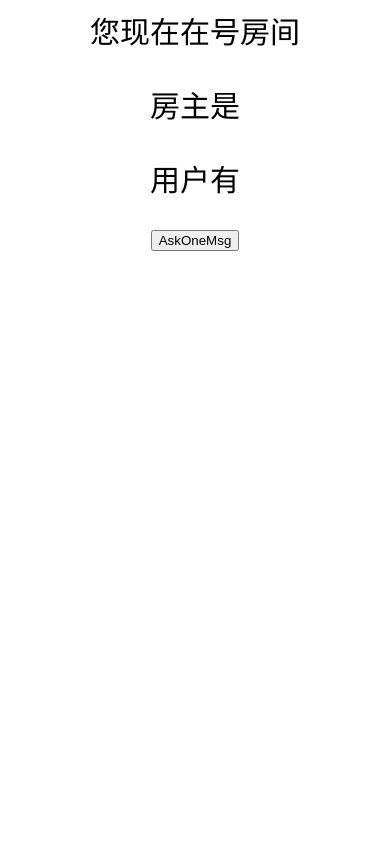
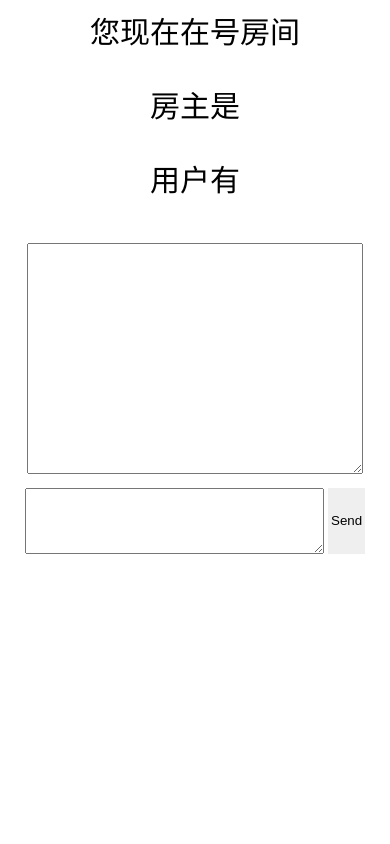
Before and after one commit to gaogaotiantian/GameHost, a Flask app: template templates/room.html in a window 390 px wide. Run offline with Flask 2, Linux system fonts and the light colour scheme; the template is opened without the code that fills it: most values are stand-ins (such as "Sample title", 1, 10 or a date in 2020).

Commit message:
Still in development
1. Implemented chat room
2. Made some css work for mobile
3. User will be redirected to index if room is invalid

```diff
--- a/GameHost.py
+++ b/GameHost.py
@@ -76,6 +76,11 @@
         sdpkt.MakeGetRoomListRequest()
         rcvpkt = self.SendAndRecvPacket(sdpkt)
         return rcvpkt
+    def PostChat(self, roomid, username, msg):
+        sdpkt = GRPacket()
+        sdpkt.MakePostChatRequest(roomid, username, msg)
+        rcvpkt = self.SendAndRecvPacket(sdpkt)
+        return rcvpkt
 
 
 gameRoom = GameRoomClient()
@@ -106,6 +111,11 @@
             return gameRoom.GetRoomInfo(roomid)
         if request.form['action'] == 'GetRoomList':
             return gameRoom.GetRoomList().Serialize()
+        if request.form['action'] == 'PostChat':
+            print 'PostChat!'
+            roomid = request.form['roomid']
+            msg = request.form['message']
+            return gameRoom.PostChat(roomid = roomid, username = username, msg = msg).Serialize()
 
 @app.route('/room/<roomid>')
 def room(roomid):
@@ -115,7 +125,7 @@
     else:
         if gameRoom.HasRoom(roomid):
             if gameRoom.JoinRoom(username, roomid):
-                return render_template('room.html', roomid = roomid, action_url = url_for('action'))
+                return render_template('room.html', roomid = roomid, action_url = url_for('action'), index_url = url_for('index'))
 
     return 'No Such Room!'
 
--- a/GameRoom/GameRoomPacket/GRPacket.py
+++ b/GameRoom/GameRoomPacket/GRPacket.py
@@ -18,7 +18,7 @@
 class GRPacket:
     def __init__(self, data = ''):
         self.data = {}
-        self.validType = ['InitTest', 'CreateRoom', 'CheckRoomId', 'AskOneMessage', 'UpdateRoomInfo', 'GetRoomList', 'JoinRoom', 'Empty']
+        self.validType = ['InitTest', 'CreateRoom', 'CheckRoomId', 'AskOneMessage', 'UpdateRoomInfo', 'GetRoomList', 'JoinRoom', 'PostChat', 'InvalidRoom', 'Empty']
         self.validRoomType = ['chat_room']
         self.validTarget = ['server', 'room_generic', 'host', 'front_end']
         if data == '':
@@ -30,6 +30,8 @@
                 self.MakeSuccessRespond()
             elif data == 'GR_EMPTY':
                 self.MakeEmptyRespond()
+            elif data == 'GR_INVALIDROOM':
+                self.MakeInvalidRoomRespond()
             else:
                 raise Exception('Unknown Initialization!', data)
         else:
@@ -42,11 +44,6 @@
         self.data['direction'] = 'Request'
     def SetRespond(self):
         self.data['direction'] = 'Respond'
-    def IsRequest(self):
-        return self.data['direction'] == 'Request'
-    def IsRespond(self):
-        return self.data['direction'] == 'Respond'
-
     def SetType(self, t):
         if t in self.validType:
             self.data['type'] = t
@@ -99,6 +96,10 @@
         self.data['userList'] = userList
     def GetUserList(self):
         return self.data['userList']
+    def SetMsg(self, msg):
+        self.data['msg'] = msg
+    def GetMsg(self):
+        return self.data['msg']
     # Is functions with Get*()
     def IsInitTest(self):
         return self.GetType() == 'InitTest'
@@ -106,6 +107,11 @@
         return self.data['status'] == 'Success'
     def IsFail(self):
         return self.data['status'] == 'Fail'
+    def IsRequest(self):
+        return self.data['direction'] == 'Request'
+    def IsRespond(self):
+        return self.data['direction'] == 'Respond'
+
     def IsCreateRoom(self):
         return self.GetType() == 'CreateRoom'
     def IsCheckRoomId(self):
@@ -116,6 +122,8 @@
         return self.GetType() == 'GetRoomList'
     def IsJoinRoom(self):
         return self.GetType() == 'JoinRoom'
+    def IsPostChat(self):
+        return self.GetType() == 'PostChat'
     def IsEmpty(self):
         return self.GetType() == 'Empty'
     def IsToServer(self):
@@ -201,6 +209,20 @@
         self.SetType('JoinRoom')
         self.SetRoomId(roomid)
         self.SetUser(username)
+    def MakePostChatRequest(self, roomid, username, msg):
+        self.SetRequest()
+        self.SetTarget('room_generic')
+        self.SetType('PostChat')
+        self.SetRoomId(roomid)
+        self.SetUser(username)
+        self.SetMsg(msg)
+    def MakePostChatRespond(self, roomid, username, msg):
+        self.SetRespond()
+        self.SetTarget('front_end')
+        self.SetType('PostChat')
+        self.SetRoomId(roomid)
+        self.SetUser(username)
+        self.SetMsg(msg)
     def MakeEmptyRespond(self):
         self.SetSuccess()
         self.SetTarget('front_end')
@@ -211,6 +233,10 @@
     def MakeFailRespond(self):
         self.SetFail()
         self.SetRespond()
+    def MakeInvalidRoomRespond(self):
+        self.SetFail()
+        self.SetRespond()
+        self.SetType('InvalidRoom')
     def Serialize(self):
         return json.dumps(self.data)
     def Deserialize(self, data):
--- a/static/style.css
+++ b/static/style.css
@@ -5,11 +5,30 @@
     font-family: 'Times New Roman';
     font-size: 30px;
 }
-.content {
+body{
     text-align: center;
-    width: 1080px;
+}
+#content {
+    text-align: center;
 }
 #join_room_sel {
     overflow-y:auto;
-    width:500px;
+    width:20em;
 }
+#chat_show_text {
+    margin:1em;
+    width:90%;
+}
+#chat_area {
+    height:5em;
+    width:80%;
+    vertical-align:bottom;
+}
+#send_chat{
+    border:1em;
+    padding:0;
+    margin:0;
+    line-height:normal;
+    height:5em;
+    width:10%;
+}
--- a/templates/base.html
+++ b/templates/base.html
@@ -1,6 +1,7 @@
 <html>
 <head>
 <meta charset='UTF-8'>
+<meta name="viewport" content="width=device-width, initial-scale=1.0, maximum-scale=1.0, user-scalable=0">
 <link rel='stylesheet' type="text/css" href="/static/style.css">
 <script src="https://ajax.googleapis.com/ajax/libs/jquery/1.12.0/jquery.min.js"></script>
 </head>
--- a/templates/index.html
+++ b/templates/index.html
@@ -25,6 +25,9 @@
     ParsePacket(data);
   });
 }
+$(function() {
+  RefreshRoomList();
+});
 </script>
 <div id='content'>
   <div id='div_username_input'>
--- a/templates/room.html
+++ b/templates/room.html
@@ -8,12 +8,15 @@
   console.log(pkt)
   console.log(pkt['type'])
   if (pkt['type'] == 'UpdateRoomInfo') {
-    console.log('in')
     $('#room_number').text('您现在在' + roomid + '号房间');
     $('#room_admin').text('房主是' + pkt['roomAdmin']);
     $('#user_list').text('用户有' + pkt['userList']);
+  } else if (pkt['type'] == 'PostChat') {
+    $('#chat_show_text').val($('#chat_show_text').val() + pkt['user'] + ': ' + pkt['msg'] + '\n')
+  } else if (pkt['type'] == 'InvalidRoom') {
+      window.location.href = {{index_url}};
   } else {
-
+      console.log(pkt)
   }
 }
 function AskOneMsg() {
@@ -26,16 +29,43 @@
     ParsePacket(data);
   });
 }
+function PostChat() {
+  var msg = $("#chat_area").val();
+  $("#chat_area").val("");
+  $.post("{{action_url}}",
+  {
+    action: 'PostChat',
+    roomid: roomid,
+    message: msg
+  },
+  function(data, status) {
+    ParsePacket(data);
+  });
+}
 $(document).ready(function() {
   AskOneMsg();
   setInterval(AskOneMsg, 1000);
+  // Detect enter from textarea
+  $("#chat_area").keypress(function(e) {
+    console.log(e)
+    if (e.which == 10 || e.which == 13) {
+      e.preventDefault();
+      PostChat();
+    }
+  });
 });
 </script>
   <div class='basic_room_info'>
     <p id='room_number'>您现在在号房间</h1>
     <p id='room_admin'>房主是</h2>
     <p id='user_list'>用户有</p>
-    <button onclick='AskOneMsg()'>AskOneMsg</button>
+  </div>
+  <div>
+    <textarea id='chat_show_text', rows="15", cols="100", readonly></textarea><br>
+    <div class="form-inline">
+    <textarea id='chat_area', rows = "3", cols="80"></textarea>
+    <button id='send_chat' onclick='PostChat()'>Send</button>
+    </div>
   </div>
 </div>
 {% endblock %}
--- a/todolist.txt
+++ b/todolist.txt
@@ -7,7 +7,6 @@
 game host
 
 game room
-    clean inactive rooms
     only print meaningful packet
 
 GRPacket
```
Also changed, not shown: GameRoom/run.py (+15 -4 lines).
